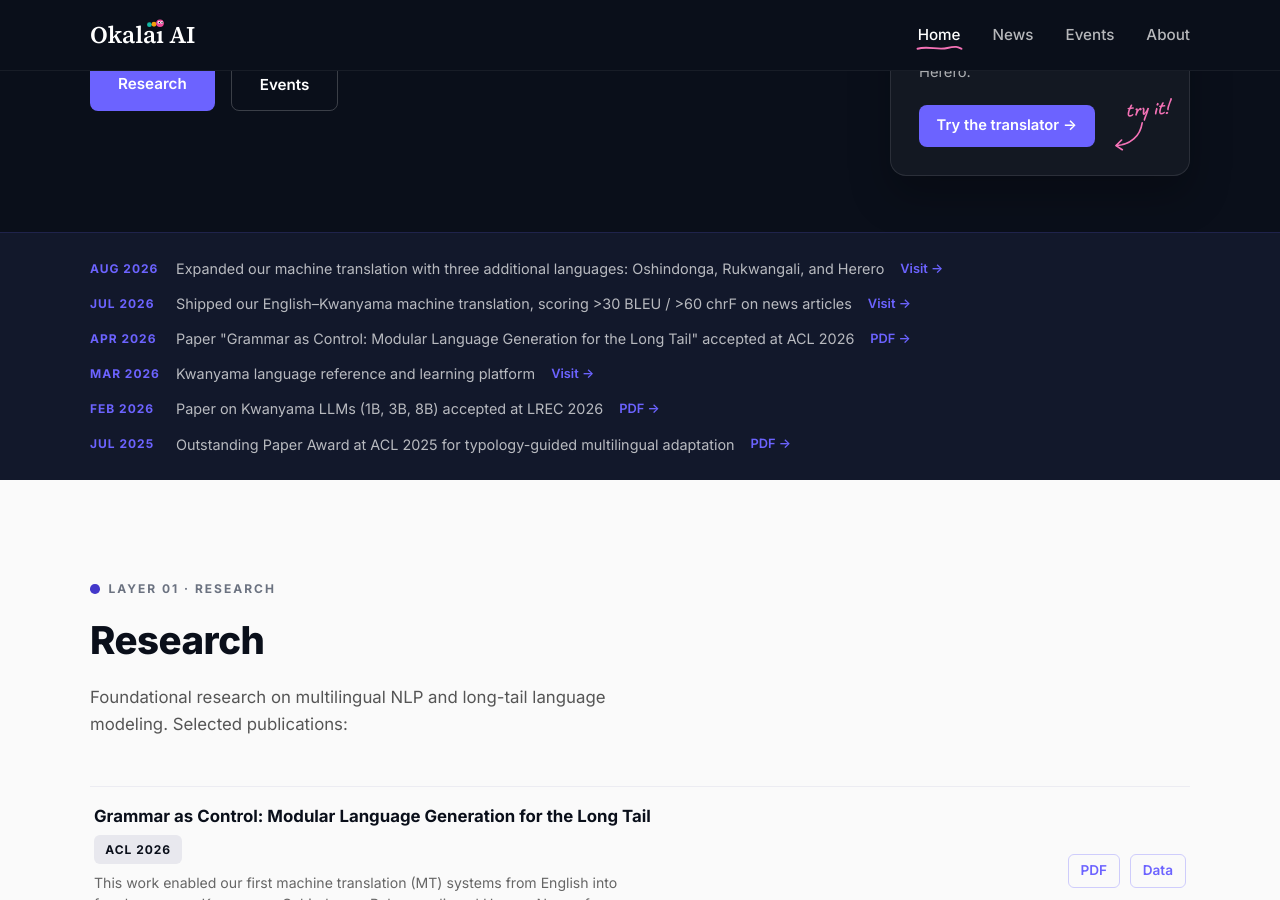
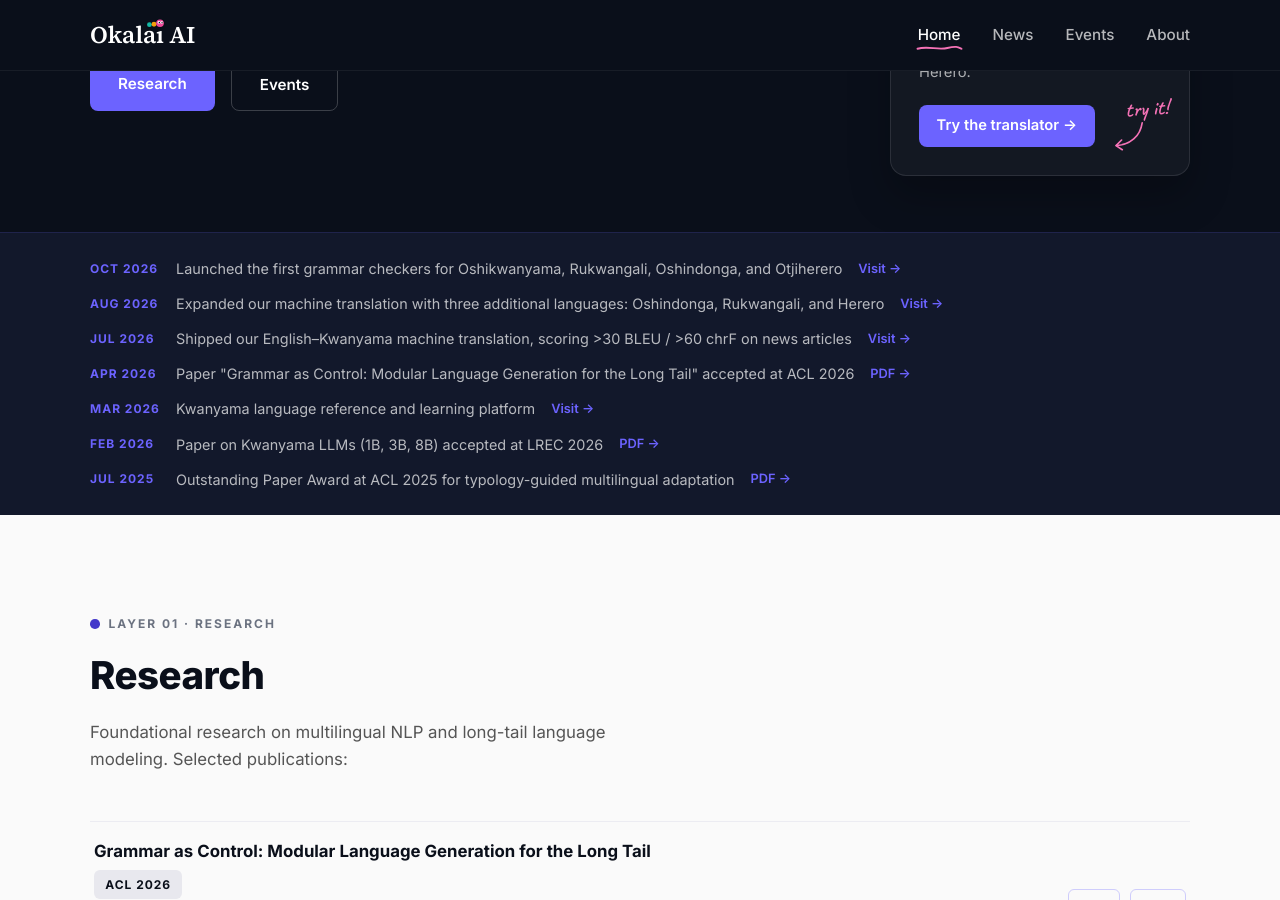
Before and after one commit to okalai-ai/okalai-site, a Jekyll site: the page built from index.md, in a window 1280 px wide and 900 px high, scrolled down 365 px. Built offline with Jekyll 4.4.1, drawn with Linux system fonts in a browser that asks for light colours.

Commit message:
Hero: add grammar checkers and highlight key outputs

```diff
--- a/index.md
+++ b/index.md
@@ -95,6 +95,11 @@ title: Home
 <section id="news" class="news-ticker">
   <div class="container">
     <div class="news-items">
+      <div class="news-item">
+        <span class="news-date">Oct 2026</span>
+        <span class="news-text">Launched the first grammar checkers for Oshikwanyama, Rukwangali, Oshindonga, and Otjiherero</span>
+        <a href="https://okalex.org/check.html" class="news-link" target="_blank" rel="noopener">Visit &rarr;</a>
+      </div>
       <div class="news-item">
         <span class="news-date">Aug 2026</span>
         <span class="news-text">Expanded our machine translation with three additional languages: Oshindonga, Rukwangali, and Herero</span>
```
